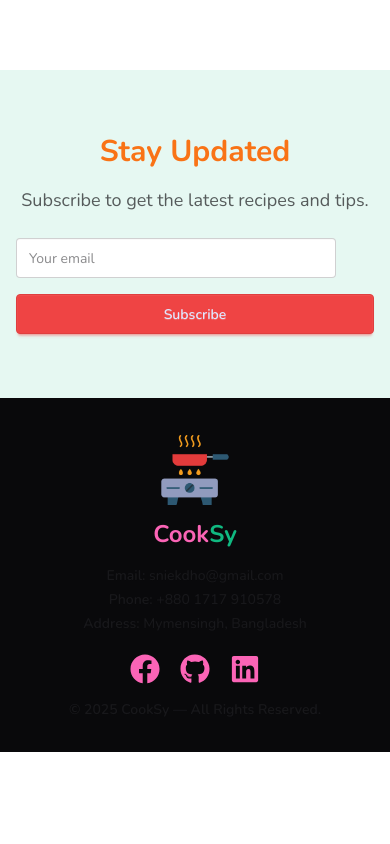
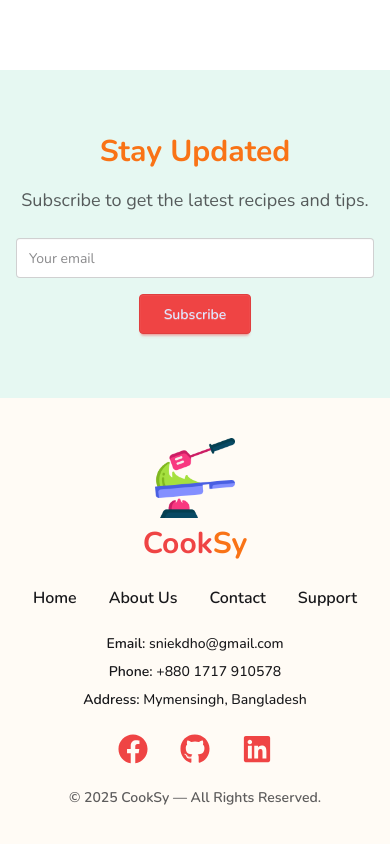
Before and after one commit to sniekdho/cooksy-client, a React (Vite) app: page / in a window 390 px wide. Shown: the part 3616-4460 px from the top of the page. Before the commit the page ends 4368 px from the top, so only its background shows below. Built offline with nearby package versions, Linux system fonts and the light colour scheme; no server answers.

Commit message:
Update footer layout

```diff
--- a/src/components/Footer.jsx
+++ b/src/components/Footer.jsx
@@ -1,19 +1,49 @@
 import React from "react";
 import { FaFacebook, FaGithub, FaLinkedin } from "react-icons/fa";
-import footerLogo from "../assets/icons/cookingFooterLogo.png";
+import footerLogo from "../assets/icons/cookingNavLogo.png";
 
 const Footer = () => {
   return (
-    <div className="bg-neutral text-center text-neutral-content p-8">
-      <div className="space-y-2">
+    <footer className="bg-base-300 text-center text-base-content py-10 px-6">
+      {/* Logo and Branding */}
+      <div className="mb-6 space-y-2">
         <img className="w-20 h-20 mx-auto" src={footerLogo} alt="Cooking" />
-        <h1 className="text-2xl font-bold">
-          <span className="text-pink-400">Cook</span>
-          <span className="text-accent">Sy</span>
+        <h1 className="text-3xl font-bold">
+          <span className="text-primary">Cook</span>
+          <span className="text-secondary">Sy</span>
         </h1>
       </div>
 
-      <div className="mt-4 text-sm text-base-content space-y-1 font-medium">
+      {/* Navigation Links */}
+      <nav className="flex flex-wrap justify-center gap-8 font-semibold mb-6">
+        <a
+          href="/"
+          className="hover:text-accent transition-colors duration-200"
+        >
+          Home
+        </a>
+        <a
+          href="/about"
+          className="hover:text-accent transition-colors duration-200"
+        >
+          About Us
+        </a>
+        <a
+          href="/contact"
+          className="hover:text-accent transition-colors duration-200"
+        >
+          Contact
+        </a>
+        <a
+          href="/support"
+          className="hover:text-accent transition-colors duration-200"
+        >
+          Support
+        </a>
+      </nav>
+
+      {/* Contact Info */}
+      <div className="mb-6 text-sm space-y-2 font-medium">
         <p>
           <span className="font-semibold">Email:</span> sniekdho@gmail.com
         </p>
@@ -25,36 +55,44 @@ const Footer = () => {
         </p>
       </div>
 
-      <div className="flex justify-center mt-5 space-x-5">
+      {/* Social Icons */}
+      <div className="flex justify-center space-x-8 mb-6">
         <a
           href="https://www.facebook.com/sniekdho.shafiq/"
           target="_blank"
           rel="noopener noreferrer"
+          aria-label="Facebook"
+          className="text-primary hover:text-accent transition-colors duration-200"
         >
-          <FaFacebook size={30} className="text-pink-400 hover:text-accent" />
+          <FaFacebook size={30} />
         </a>
         <a
           href="https://github.com/sniekdho"
           target="_blank"
           rel="noopener noreferrer"
+          aria-label="GitHub"
+          className="text-primary hover:text-accent transition-colors duration-200"
         >
-          <FaGithub size={30} className="text-pink-400 hover:text-accent" />
+          <FaGithub size={30} />
         </a>
         <a
           href="https://www.linkedin.com/in/md-shafiqul-islam-754a19183/"
           target="_blank"
           rel="noopener noreferrer"
+          aria-label="LinkedIn"
+          className="text-primary hover:text-accent transition-colors duration-200"
         >
-          <FaLinkedin size={30} className="text-pink-400 hover:text-accent" />
+          <FaLinkedin size={30} />
         </a>
       </div>
 
-      <div className="mt-4">
-        <p className="text-sm font-semibold text-base-content">
+      {/* Copyright */}
+      <div>
+        <p className="text-sm font-semibold text-base-content/70">
           © {new Date().getFullYear()} CookSy — All Rights Reserved.
         </p>
       </div>
-    </div>
+    </footer>
   );
 };
 
--- a/src/components/Newsletter.jsx
+++ b/src/components/Newsletter.jsx
@@ -6,14 +6,14 @@ const Newsletter = () => {
         <p className="text-lg text-base-content/70 mb-6">
           Subscribe to get the latest recipes and tips.
         </p>
-        <form className="flex flex-col sm:flex-row gap-4">
+        <form className="flex flex-col items-center sm:flex-row sm:items-stretch gap-4">
           <input
             type="email"
             placeholder="Your email"
-            className="input input-bordered flex-grow"
+            className="input input-bordered w-full max-w-md"
             required
           />
-          <button type="submit" className="btn btn-primary">
+          <button type="submit" className="btn btn-primary px-6 py-2 w-auto">
             Subscribe
           </button>
         </form>
```
